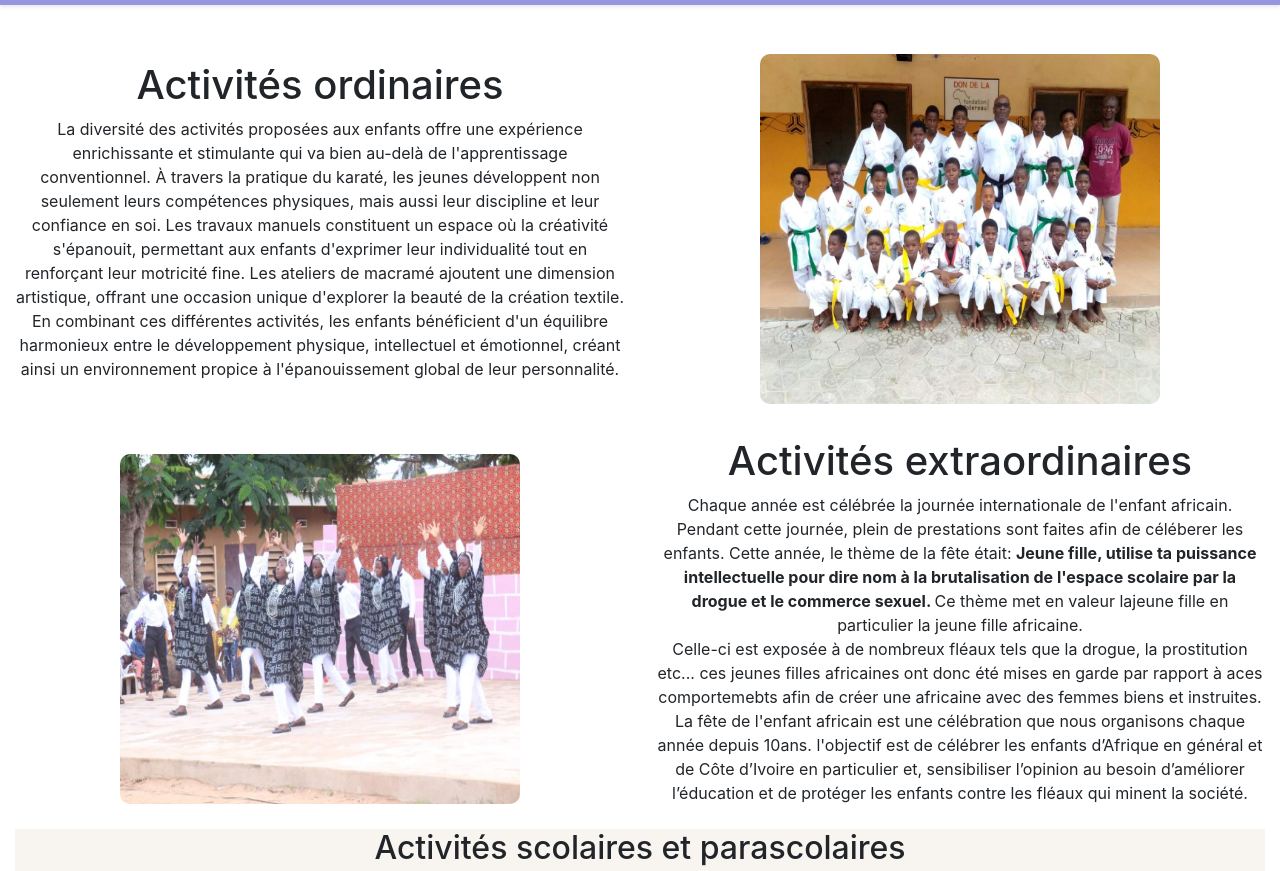
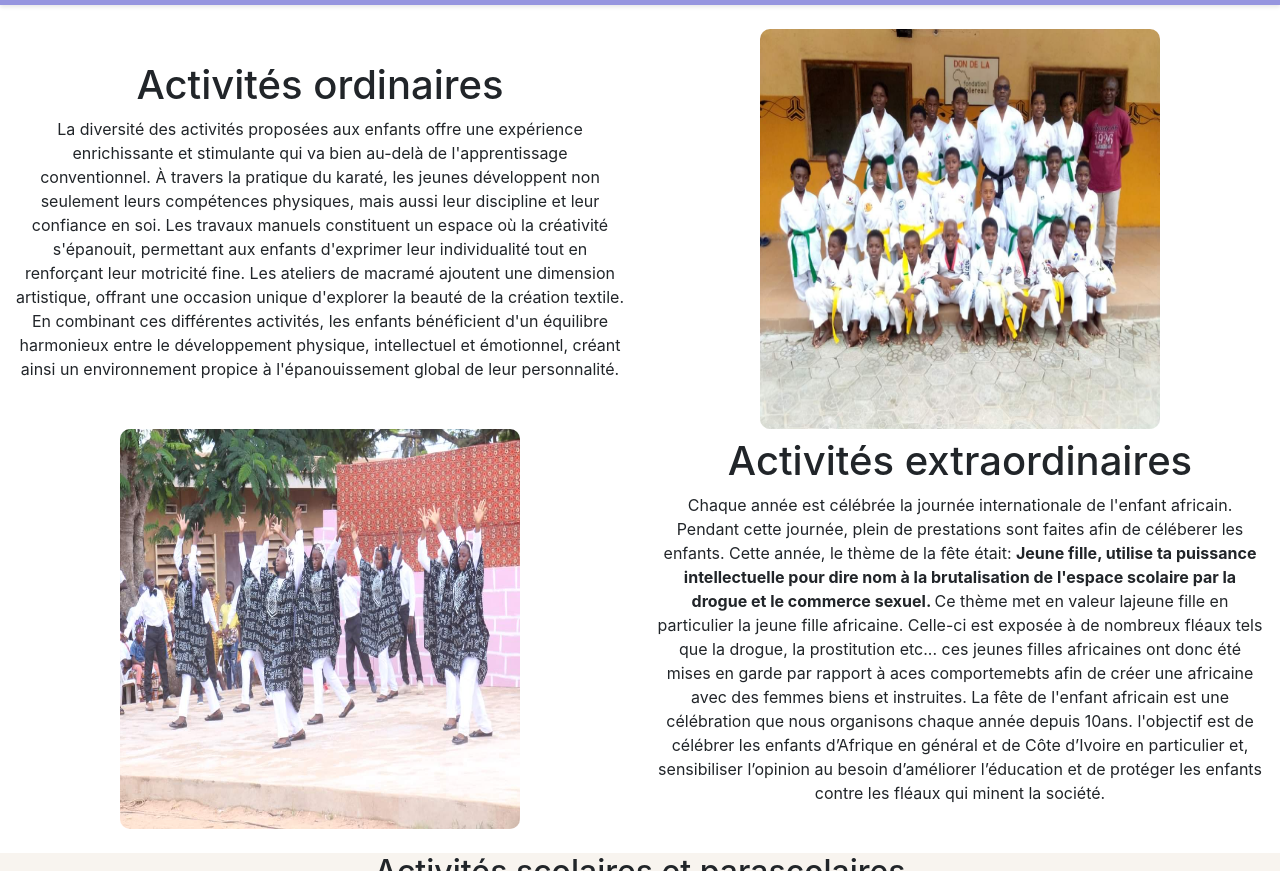
Before and after one commit to Maisondelenfance/maisondelenfance, a plain HTML site: page activité.html in a window 1280 px wide. Shown: the part 81-952 px from the top of the page. Drawn offline with nearby package versions, Linux system fonts and the light colour scheme.

Commit message:
Update activité.html

```diff
--- a/activité.html
+++ b/activité.html
@@ -56,35 +56,37 @@
             </div>
         </nav>
      </header>
+        <section class="presentation text-center text-black">
             <div class="container-fluid">
                 <div class="row mb-4">
                     <div class="col-12 text-center", style="background-color: rgba(248, 247, 245, 0.062);">
                     </div>
                 </div>
+
                 <div class="row mb-8">
-
-            <div class="col-lg text-center" style="background-size: cover; background-position: center; height: 400px; display: flex; flex-direction: column; justify-content: center; background-color:rgba(255, 2555, 255); border-radius: 10px;">
+                    <div class="col-lg" style="background-color: white; border-radius: 10px; overflow: hidden; display: flex; flex-direction: column; justify-content: center; align-items: center;">
                         <h1>Activités ordinaires</h1>
                         <p class="description"> La diversité des activités proposées aux enfants offre une expérience enrichissante et stimulante qui va bien au-delà de l'apprentissage conventionnel. À travers la pratique du karaté, les jeunes développent non seulement leurs compétences physiques, mais aussi leur discipline et leur confiance en soi. Les travaux manuels constituent un espace où la créativité s'épanouit, permettant aux enfants d'exprimer leur individualité tout en renforçant leur motricité fine. Les ateliers de macramé ajoutent une dimension artistique, offrant une occasion unique d'explorer la beauté de la création textile. En combinant ces différentes activités, les enfants bénéficient d'un équilibre harmonieux entre le développement physique, intellectuel et émotionnel, créant ainsi un environnement propice à l'épanouissement global de leur personnalité.
                         </p>
                     </div>
                     <div class="col-lg" style="background-color: white; border-radius: 10px; overflow: hidden; display: flex; align-items: center; justify-content: center;">
-                <img src="image7.jpg" alt="Image 1" style="width: 400px; height: 350px; border-radius: 10px;">
+                        <img src="image7.jpg" alt="Image 1" style="width: 400px; height: 400px; border-radius: 10px;">
                     </div>
                 </div>
 
                 <div class="row mb-8">
+
                     <div class="col-lg" style="background-color: white; border-radius: 10px; overflow: hidden; display: flex; align-items: center; justify-content: center;">
-                <img src="image9.jpg" alt="Image 1" style="width: 400px; height: 350px; border-radius: 10px;">
+                        <img src="image9.jpg" alt="Image 2" style="width: 400px; height: 400px; border-radius: 10px;">
                     </div>
-            <div class="col-lg text-center" style="background-size: cover; background-position: center; height: 400px; display: flex; flex-direction: column; justify-content: center; background-color:rgba(255, 2555, 255); border-radius: 10px;">
+                    <div class="col-lg" style="background-color: white; border-radius: 10px; overflow: hidden; display: flex; flex-direction: column; justify-content: center; align-items: center;">
                         <h1>Activités extraordinaires</h1>
                         <p class="description"> Chaque année est célébrée la journée internationale de l'enfant africain. Pendant cette
                             journée, plein de prestations sont faites afin de céléberer les enfants.
                             Cette année, le thème de la fête était: <strong>Jeune fille, utilise ta puissance
                                 intellectuelle pour dire nom à la brutalisation de l'espace scolaire par la drogue
                                 et le commerce sexuel. </strong>Ce thème met en valeur lajeune fille en particulier la jeune
-                        fille africaine. <br>Celle-ci est exposée à de nombreux fléaux tels que la drogue, la prostitution etc...
+                                fille africaine. Celle-ci est exposée à de nombreux fléaux tels que la drogue, la prostitution etc...
                                 ces jeunes filles africaines ont donc été mises en garde par rapport à aces comportemebts afin de créer une africaine
                                 avec des femmes biens et instruites.
                                 La fête de l'enfant africain est une célébration que nous organisons chaque année depuis 10ans.
@@ -94,6 +96,14 @@
                         </p>
                     </div>
                 </div>
+                <div class="row mb-4">
+                    <div class="col-12 text-center", style="background-color: rgba(248, 247, 245, 0.062);">
+                    </div>
+                </div>
+
+            </div>
+
+        </section>
         <div class="container-fluid"  style="background-color: rgb(248, 244, 239);">
 
             <div class="container-fluid">
```
Lines whose indentation alone changed are shown as unchanged.
